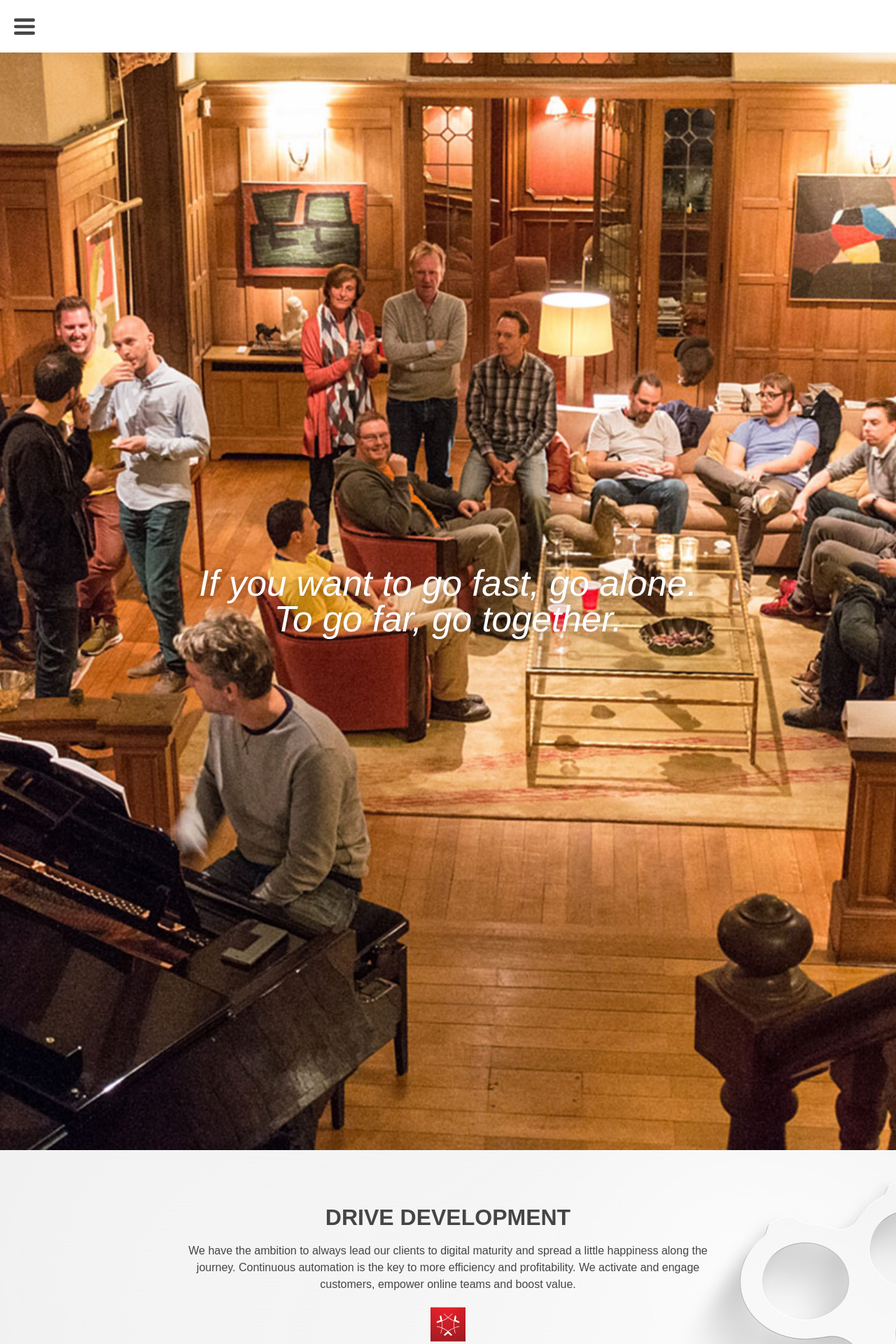
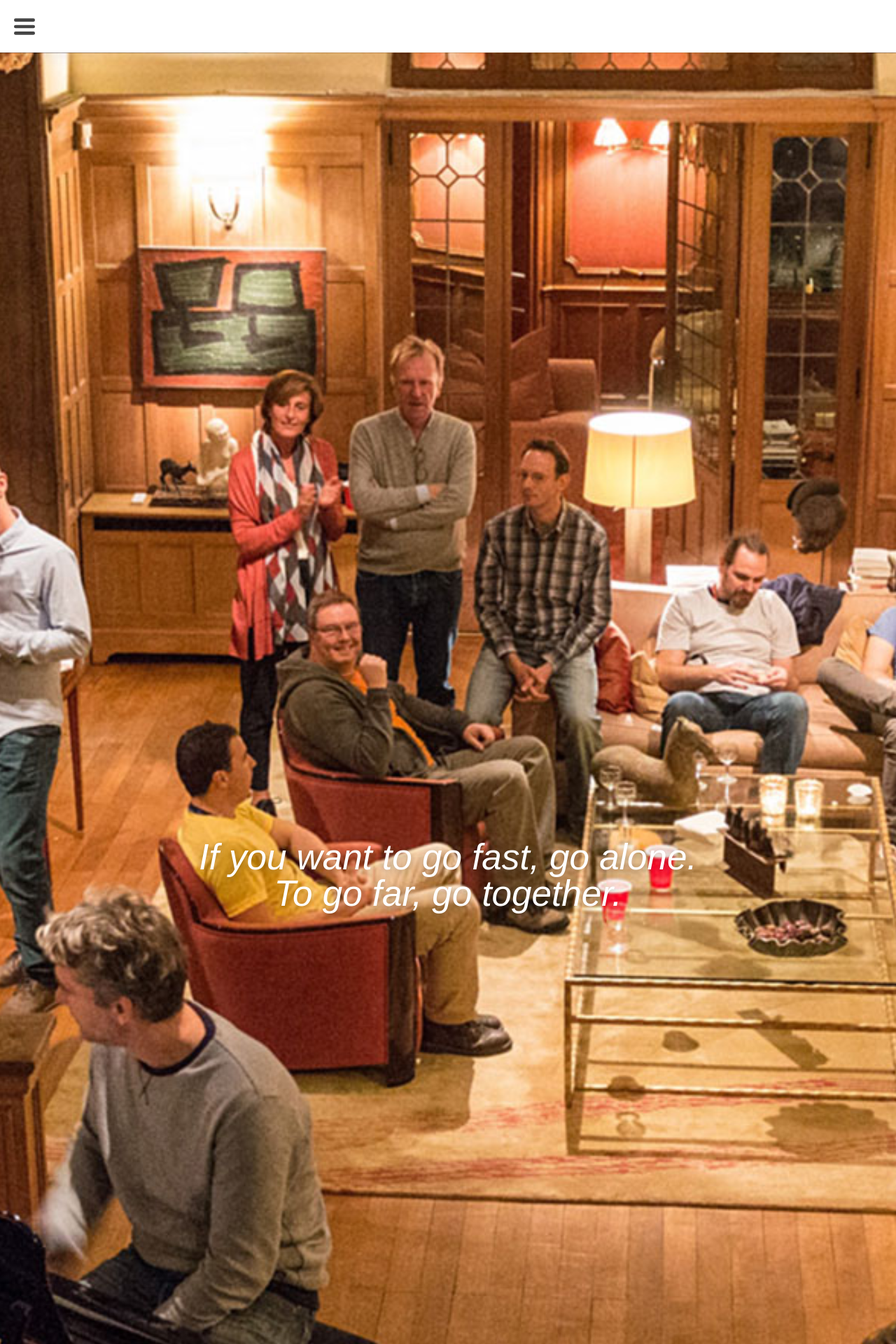
Before and after one commit to designisdead/digitalstyleguide, a Jekyll site: the page built from index.html, in a window 1280 px wide. Shown: the top 1920 px of the page at 70% size. Built offline with Jekyll 4.4.1, drawn with Linux system fonts in a browser that asks for light colours; some web fonts are replaced; some of the changed text lies outside the part shown.

Commit message:
update hero & teaser

```diff
--- a/index.html
+++ b/index.html
@@ -5,7 +5,7 @@ title: Design is Dead
 description: We live in a new digital universe where you need to think and move fast.
 ---
 <article>
-    <section class="Hero js-LazyLoad" data-src="/media/design-is-dead-team.jpg">
+    <section class="Hero large js-LazyLoad" data-src="/media/design-is-dead-team.jpg">
         <div class="Hero-content">
             <!-- Hero content starts here -->
             <div class="Wrapper medium">
--- a/scss/components/hero.scss
+++ b/scss/components/hero.scss
@@ -1,25 +1,27 @@
 .Hero {
-  min-height: 40vh;
+  height: 50vw;
+  max-height: 80vh;
   display: flex;
   background-size: cover;
   background-position: center center;
   &.tiny {
-    min-height: 10vh;
+    height: 10vh;
   }
   &.small {
-    min-height: 20vh;
+    height: 20vh;
   }
   &.medium {
-    min-height: 40vh;
+    height: 40vh;
   }
   &.large {
-    min-height: 60vh;
+    height: 60vh;
   }
   &.huge {
-    min-height: 80vh;
+    height: 80vh;
   }
   &.fullscreen {
-    min-height: 100vh;
+    height: 100vh;
+    max-height: 100vh;
   }
 }
 
--- a/scss/components/teaser.scss
+++ b/scss/components/teaser.scss
@@ -4,7 +4,8 @@ $teaserIconSize: 120px;
   position: relative;
   font-family: 'Arial';
   @media screen and (min-width: size('medium')) {
-    height: 400px;
+    min-height: 400px;
+    height: 50vh;
     display: flex;
     align-items: center;
   }
```
